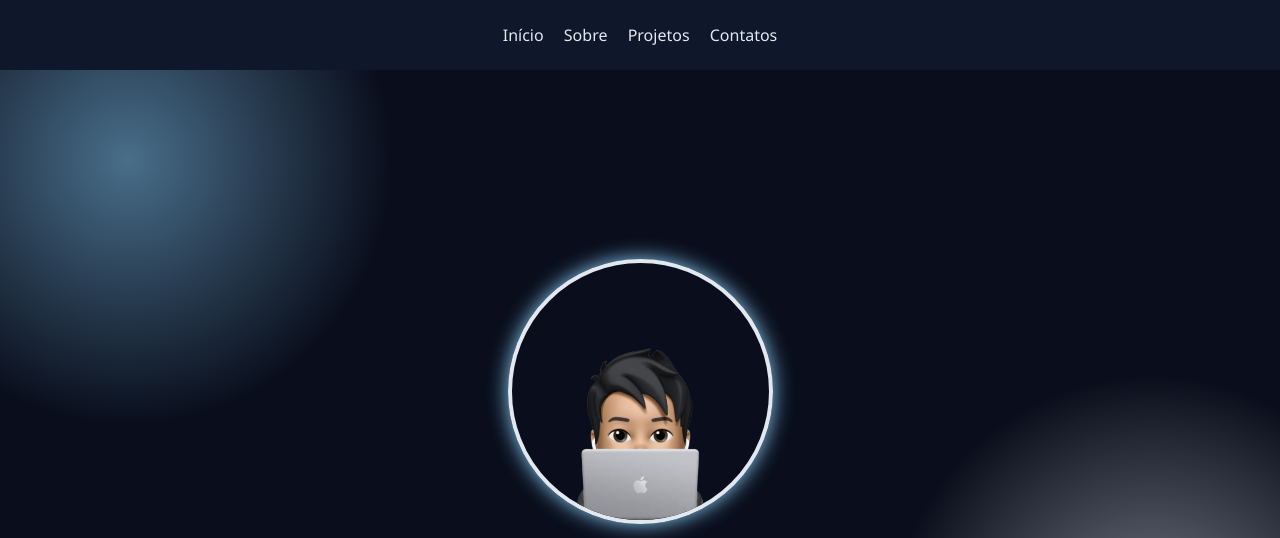
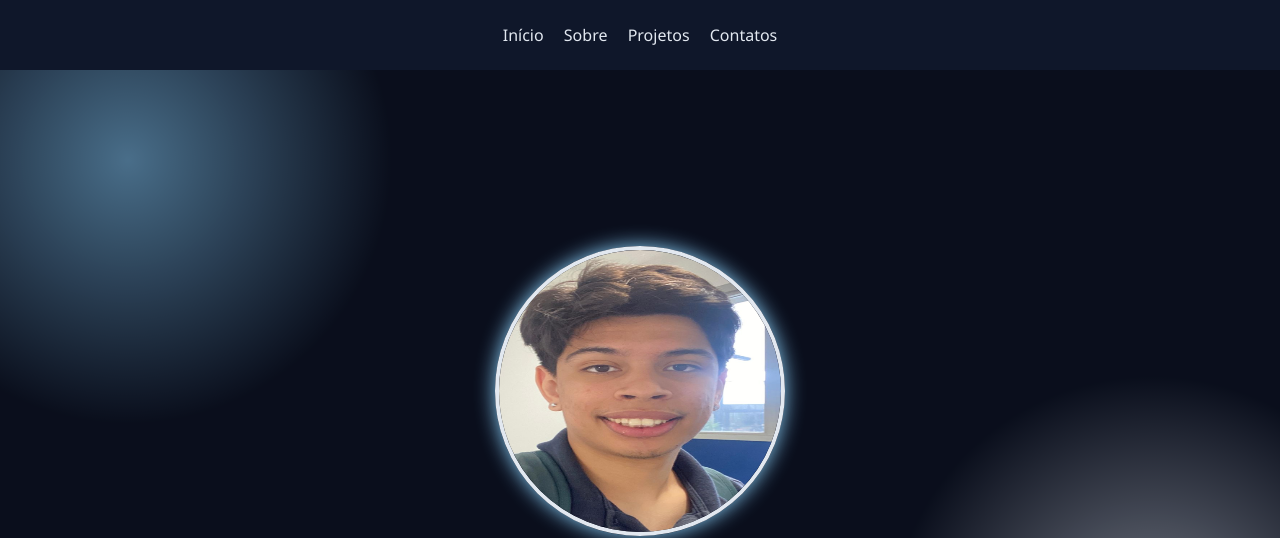
Before and after one commit to JoaoOliverCruz/Portfolio, a website: page index.html in a window 1280 px wide. Shown: the top 538 px of the page. Drawn offline with nearby package versions, Linux system fonts and the light colour scheme.

Commit message:
atualizando alterações.

```diff
--- a/index.html
+++ b/index.html
@@ -27,7 +27,7 @@
 
 
     <main id="inicio" class="cabecalho">
-        <img src="./assets/img/avatar_meu.png" alt="foto do meu Avatar" class="foto-perfil">
+        <img src="./assets/img/eu.png" alt="foto do meu Avatar" class="foto-perfil">
         <h1>João Pedro</h1>
         <p class="cabecalho-sub-titulo">Desenvolvedor Full-stack</p>
     </main>
--- a/style.css
+++ b/style.css
@@ -74,8 +74,8 @@ body {
 }
 
 .foto-perfil {
-    width: 265px;
-    height: 265px;
+    width: 290px;
+    height: 290px;
     box-shadow: 0 0 20px #88CDF6;
     border-radius: 50%;
     border: 4px solid var(--claro);
```
Also changed, not shown: assets/img/eu.png (added).
